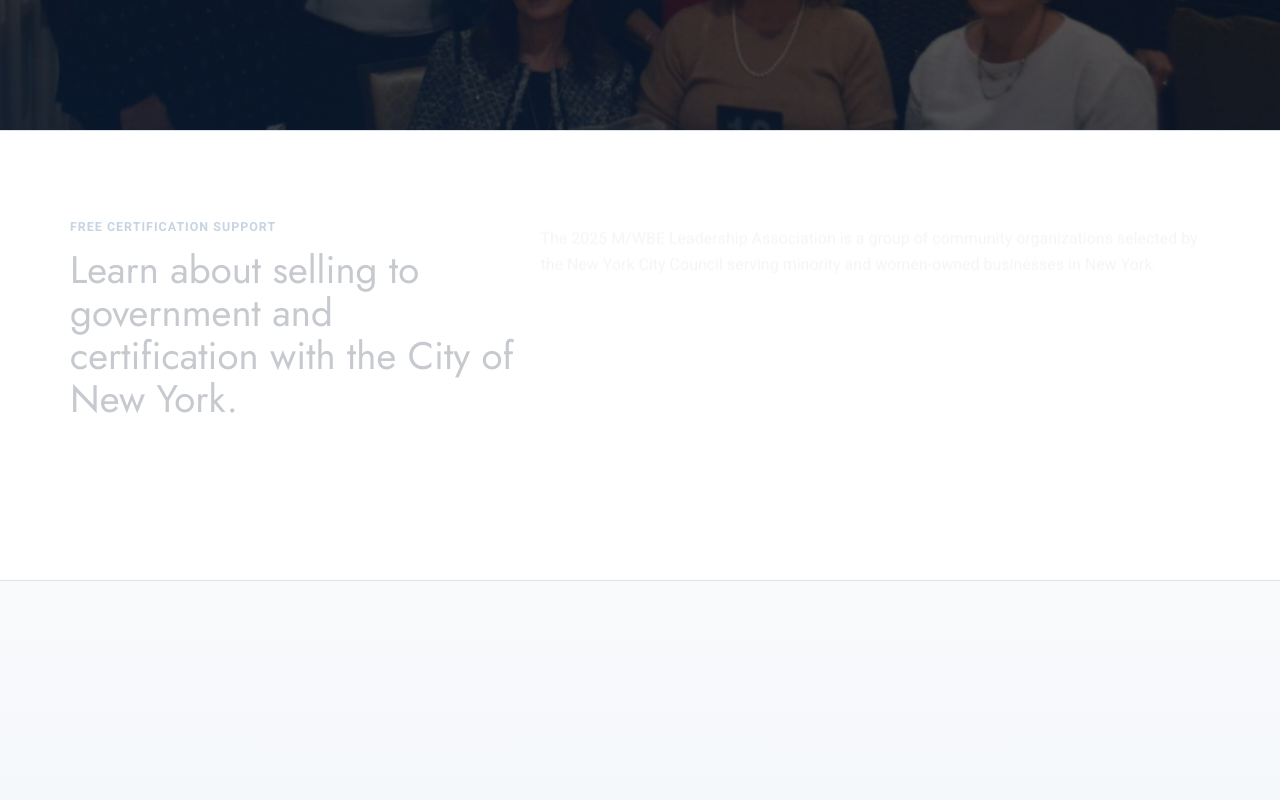
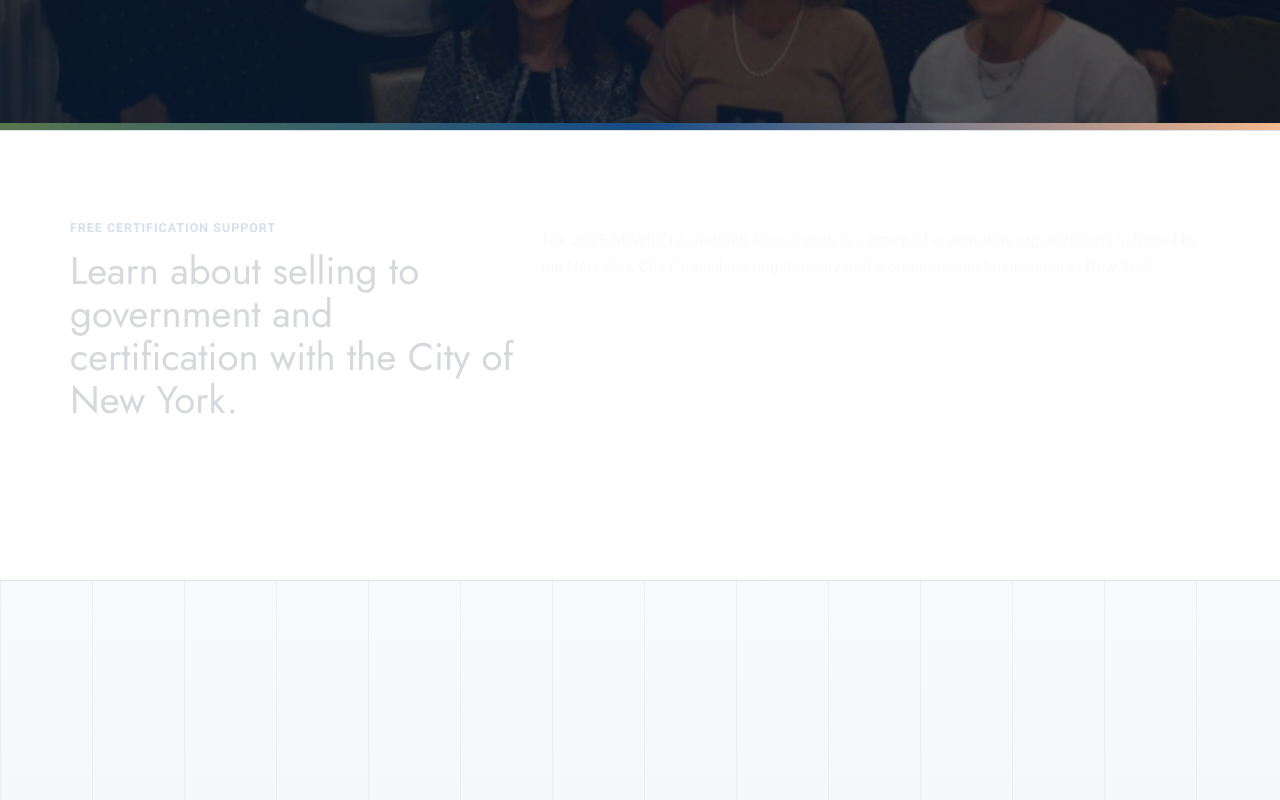
Before and after one commit to Volta-NYC/siboc-website, a Next.js app: page /m-wbe-certification in a window 1280 px wide. Shown: the part 560-1360 px from the top of the page. Built offline with nearby package versions, Linux system fonts and the light colour scheme.

Commit message:
feat: add warmer site texture

```diff
--- a/app/globals.css
+++ b/app/globals.css
@@ -12,6 +12,7 @@
   --blue-soft: #e9f1fa;
   --green: #58764c;
   --cream: #f7f5ef;
+  --warm: #fbfaf6;
   --paper: #ffffff;
   --line: #d9e1ea;
   --peach: #f6b78d;
@@ -31,7 +32,9 @@
 body {
   margin: 0;
   color: var(--ink);
-  background: var(--paper);
+  background:
+    linear-gradient(180deg, rgba(247, 245, 239, 0.45), rgba(255, 255, 255, 0) 340px),
+    var(--paper);
   font-family: var(--font-body);
   line-height: 1.6;
 }
@@ -274,6 +277,7 @@
 }
 
 .section {
+  position: relative;
   padding: clamp(2.6rem, 6vw, 5rem) 0;
 }
 
@@ -287,6 +291,16 @@
   background: var(--blue-dark);
 }
 
+.home-hero::before {
+  content: "";
+  position: absolute;
+  inset: auto 0 0;
+  z-index: -1;
+  height: 34%;
+  background: linear-gradient(180deg, transparent, rgba(4, 20, 39, 0.42));
+  pointer-events: none;
+}
+
 .hero-image {
   position: absolute;
   inset: 0;
@@ -297,7 +311,9 @@
   content: "";
   position: absolute;
   inset: 0;
-  background: linear-gradient(90deg, rgba(9, 31, 60, 0.92), rgba(9, 31, 60, 0.74), rgba(9, 31, 60, 0.32));
+  background:
+    linear-gradient(90deg, rgba(9, 31, 60, 0.92), rgba(9, 31, 60, 0.72), rgba(9, 31, 60, 0.24)),
+    linear-gradient(180deg, rgba(9, 31, 60, 0.1), rgba(9, 31, 60, 0.56));
 }
 
 .hero-image img {
@@ -313,8 +329,18 @@
 }
 
 .hero-copy {
+  position: relative;
   padding: 5rem 0;
   color: #fff;
+}
+
+.hero-copy::before {
+  content: "";
+  display: block;
+  width: 72px;
+  height: 4px;
+  margin-bottom: 1.1rem;
+  background: var(--green);
 }
 
 .hero-copy h1,
@@ -417,12 +443,33 @@
 }
 
 .trust-item {
+  position: relative;
   min-height: 118px;
   display: grid;
   align-content: space-between;
   gap: 0.7rem;
   padding: 1.15rem 1.15rem 1.05rem;
   border-right: 1px solid var(--line);
+  background: linear-gradient(180deg, #fff, #fbfcfd);
+}
+
+.trust-item::after {
+  content: "";
+  position: absolute;
+  left: 1.15rem;
+  right: 1.15rem;
+  bottom: 0.75rem;
+  height: 2px;
+  background: linear-gradient(90deg, var(--green), rgba(88, 118, 76, 0));
+  opacity: 0;
+  transform: scaleX(0.4);
+  transform-origin: left;
+  transition: opacity 200ms ease, transform 200ms ease;
+}
+
+.trust-item:hover::after {
+  opacity: 1;
+  transform: scaleX(1);
 }
 
 .trust-item:last-child {
@@ -477,6 +524,67 @@
 
 .services-card-grid {
   padding-top: clamp(0.7rem, 2vw, 1.35rem);
+}
+
+.community-strip {
+  overflow: hidden;
+  border-block: 1px solid var(--line);
+  background:
+    linear-gradient(90deg, rgba(88, 118, 76, 0.09) 0 1px, transparent 1px) 0 0 / 96px 96px,
+    linear-gradient(135deg, var(--warm), #eef4f8);
+}
+
+.community-strip-grid {
+  display: grid;
+  gap: clamp(1.4rem, 4vw, 3rem);
+  align-items: center;
+}
+
+.community-strip-copy {
+  max-width: 620px;
+}
+
+.community-strip-copy h2 {
+  font-size: clamp(2rem, 4vw, 3.7rem);
+  line-height: 1.04;
+  text-wrap: balance;
+}
+
+.community-strip-copy p:not(.eyebrow) {
+  margin-top: 1rem;
+  color: var(--muted);
+  font-size: 1.05rem;
+}
+
+.community-photo-grid {
+  display: grid;
+  grid-template-columns: 1.15fr 0.85fr;
+  grid-template-rows: repeat(2, minmax(150px, 1fr));
+  gap: 0.75rem;
+  min-height: clamp(310px, 38vw, 440px);
+}
+
+.community-photo-grid img {
+  width: 100%;
+  height: 100%;
+  min-height: 0;
+  border: 1px solid rgba(17, 35, 58, 0.16);
+  border-radius: var(--radius);
+  object-fit: cover;
+  box-shadow: 0 16px 40px rgba(17, 35, 58, 0.12);
+}
+
+.community-photo-grid img:first-child {
+  grid-row: 1 / 3;
+  object-position: center top;
+}
+
+.community-photo-grid img:nth-child(2) {
+  object-position: center 35%;
+}
+
+.community-photo-grid img:nth-child(3) {
+  object-position: center 48%;
 }
 
 .page-hero {
@@ -503,6 +611,15 @@
   pointer-events: none;
 }
 
+.page-hero::before {
+  content: "";
+  position: absolute;
+  inset: auto 0 0;
+  height: 7px;
+  z-index: 1;
+  background: linear-gradient(90deg, var(--green), var(--blue), var(--peach));
+}
+
 .page-hero .container {
   max-width: 1140px;
 }
@@ -547,7 +664,9 @@
 }
 
 .muted-band {
-  background: linear-gradient(180deg, #f8fafc 0%, #f3f6f9 100%);
+  background:
+    linear-gradient(90deg, rgba(30, 84, 145, 0.05) 0 1px, transparent 1px) 0 0 / 92px 92px,
+    linear-gradient(180deg, #f8fafc 0%, #f3f6f9 100%);
   border-block: 1px solid var(--line);
 }
 
@@ -571,6 +690,7 @@
 .directory-card,
 .offer-card,
 .staff-card {
+  position: relative;
   border: 1px solid var(--line);
   border-radius: var(--radius);
   background: #fff;
@@ -579,6 +699,20 @@
   transition: border-color 180ms ease, box-shadow 180ms ease, transform 180ms ease;
 }
 
+.card::before,
+.panel::before,
+.directory-card::before,
+.offer-card::before,
+.staff-card::before {
+  content: "";
+  position: absolute;
+  inset: 0;
+  border-radius: inherit;
+  border-top: 3px solid transparent;
+  pointer-events: none;
+  transition: border-color 180ms ease;
+}
+
 .card,
 .panel,
 .directory-card,
@@ -589,6 +723,10 @@
 .media-card {
   overflow: hidden;
   padding: 0;
+}
+
+.media-card::before {
+  z-index: 1;
 }
 
 .media-card img {
@@ -632,6 +770,14 @@
   border-color: #b8c8da;
   box-shadow: var(--shadow-strong);
   transform: translateY(-3px);
+}
+
+.card:hover::before,
+.panel:hover::before,
+.directory-card:hover::before,
+.offer-card:hover::before,
+.staff-card:hover::before {
+  border-top-color: var(--green);
 }
 
 .media-card:hover img,
@@ -662,6 +808,16 @@
   box-shadow: var(--shadow);
 }
 
+.quote-card::before {
+  content: "\201C";
+  display: block;
+  margin-bottom: 0.35rem;
+  color: var(--green);
+  font-family: var(--font-head);
+  font-size: 3rem;
+  line-height: 0.8;
+}
+
 .quote-card p {
   color: var(--ink);
   font-size: 1.05rem;
@@ -682,8 +838,25 @@
 }
 
 .final-cta {
-  background: var(--blue-dark);
-  color: #fff;
+  position: relative;
+  overflow: hidden;
+  background:
+    linear-gradient(90deg, rgba(255, 255, 255, 0.08) 0 1px, transparent 1px) 0 0 / 88px 88px,
+    linear-gradient(135deg, #0d315e, #092342);
+  color: #fff;
+}
+
+.final-cta::before {
+  content: "";
+  position: absolute;
+  inset: 0;
+  background: radial-gradient(circle at 78% 30%, rgba(246, 183, 141, 0.18), transparent 30%);
+  pointer-events: none;
+}
+
+.final-cta .container {
+  position: relative;
+  z-index: 1;
 }
 
 .final-cta h2 {
@@ -1317,6 +1490,10 @@
     grid-template-columns: 1.4fr 0.8fr 1fr 1fr;
   }
 
+  .community-strip-grid {
+    grid-template-columns: 0.8fr 1.2fr;
+  }
+
   .testimonial-feature {
     grid-template-columns: minmax(260px, 0.72fr) minmax(0, 1.28fr);
   }
@@ -1358,6 +1535,20 @@
 
   .home-services-intro {
     padding-top: 2.5rem;
+  }
+
+  .community-photo-grid {
+    grid-template-columns: 1fr;
+    grid-template-rows: auto;
+    min-height: 0;
+  }
+
+  .community-photo-grid img {
+    aspect-ratio: 16 / 10;
+  }
+
+  .community-photo-grid img:first-child {
+    grid-row: auto;
   }
 
   .intro-note {
@@ -1434,6 +1625,8 @@
     .section > .container > p,
     .section > .container > article,
     .intro-section > *,
+    .community-strip-copy,
+    .community-photo-grid img,
     .content-grid > *,
     .split-summary > *,
     .lead-project > *,
@@ -1454,7 +1647,25 @@
     .qr-row {
       animation: reveal-soft both;
       animation-timeline: view();
-      animation-range: entry 0% cover 18%;
+      animation-range: entry 0% cover 22%;
+    }
+
+    .card-grid > :nth-child(2),
+    .feature-list > :nth-child(2),
+    .offer-grid > :nth-child(2),
+    .directory-grid > :nth-child(2),
+    .staff-grid > :nth-child(2),
+    .community-photo-grid img:nth-child(2) {
+      animation-range: entry 4% cover 24%;
+    }
+
+    .card-grid > :nth-child(3),
+    .feature-list > :nth-child(3),
+    .offer-grid > :nth-child(3),
+    .directory-grid > :nth-child(3),
+    .staff-grid > :nth-child(3),
+    .community-photo-grid img:nth-child(3) {
+      animation-range: entry 8% cover 26%;
     }
   }
 }
--- a/app/page.tsx
+++ b/app/page.tsx
@@ -63,6 +63,24 @@
         ))}
       </section>
 
+      <section className="section community-strip" aria-label="SIBOC in the community">
+        <div className="container community-strip-grid">
+          <div className="community-strip-copy">
+            <p className="eyebrow">Local work</p>
+            <h2>In the office, in workshops, and along Staten Island commercial corridors.</h2>
+            <p>
+              SIBOC combines one-on-one technical assistance with neighborhood business support, commercial
+              revitalization work, and free programming for entrepreneurs.
+            </p>
+          </div>
+          <div className="community-photo-grid" aria-hidden="true">
+            <SiteImage src={SITE.images.about} alt="" sizes="(max-width: 900px) 100vw, 26vw" />
+            <SiteImage src={SITE.images.eac} alt="" sizes="(max-width: 900px) 100vw, 20vw" />
+            <SiteImage src={SITE.images.projects} alt="" sizes="(max-width: 900px) 100vw, 20vw" />
+          </div>
+        </div>
+      </section>
+
       <section className="section muted-band">
         <div className="container split-summary">
           <div>
```
